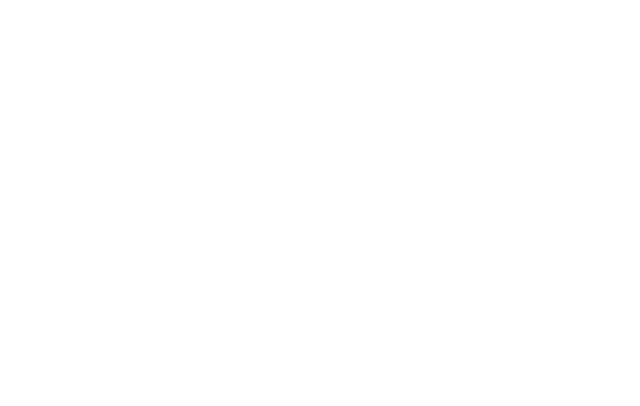
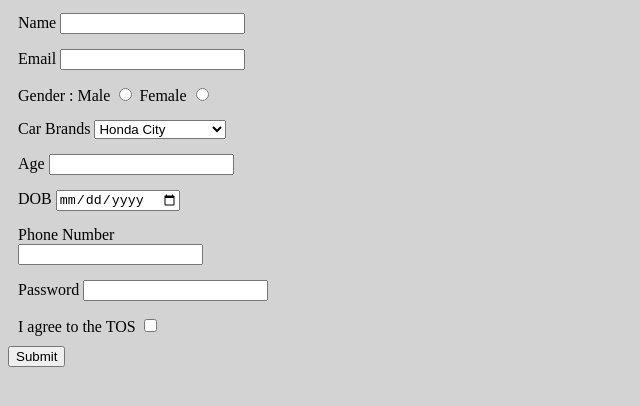
Before and after one commit to acciojob/signup-form-car-chetan71, a website: page main.html in a window 1280 px wide. Shown: the whole page, without its empty margins (0-640 px from the left). Drawn offline with Linux system fonts and the light colour scheme.

Commit message:
created a submission

```diff
--- a/main.html
+++ b/main.html
@@ -10,6 +10,52 @@
 	<!-- the entire body must be written by student -->
     <script type="text/javascript" src="./script.js">
 </script>
+	<div>
+	<label for="name">Name</label>
+	<input type="text" name="name" id="name">
+	</div>
+	<div>
+	<label for="email">Email</label>
+	<input type="email" name="email" id="email">
+	</div>
+	<div>
+	<label for="gender">Gender : </label>
+	<label for="gender_m">Male</label>
+	<input type="radio" name="gender" id="gender_m">
+	<label for="gender_f">Female</label>
+	<input type="radio" name="gender" id="gender_f">
+	</div>
+	<div>
+	<label for="cars">Car Brands</label>
+	<select name="car brands" id="cars" required>
+		<option value="Honda">Honda City</option>
+		<option value="Maroti">MarotiSuzuki Swift</option>
+		<option value="Skoda">Skoda 1200CC</option>
+	</select>
+	</div>
+	<div>
+	<label for="age">Age</label>
+	<input type="number" name="age" id="age" required>
+	</div>
+	<div>
+	<label for="dob">DOB</label>
+	<input type="date" name="dob" id="dob" required>
+	</div>
+	<div>
+	<label for="tel">Phone Number</label>
+	<input type="tel" name="tel" id="tel">
+	</div>
+	<div>
+	<label for="password">Password</label>
+	<input type="password" name="password" id="password" required>
+	</div>
+	<div>
+	<label for="tos">I agree to the TOS</label>
+	<input type="checkbox" name="tos" id="tos" required>
+	</div>
+	<input type="submit" value="Submit"
+
+
 
 </body>
 
--- a/styles.css
+++ b/styles.css
@@ -1,2 +1,12 @@
+body{
+	background-color: lightgray;
+	height: 300px;
+	width: 300px;
+	align-items:center;
+}
+div{
+	padding: 5px;
+	margin:5px;
 
-/* Your CSS Code here. */
+
+}
```
